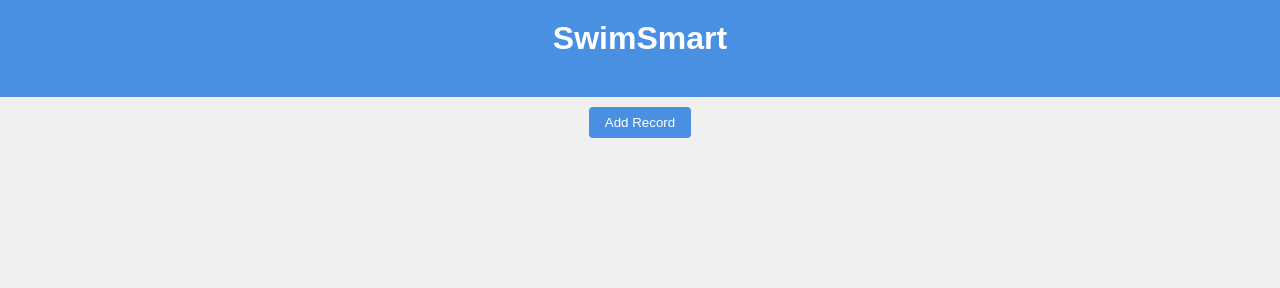
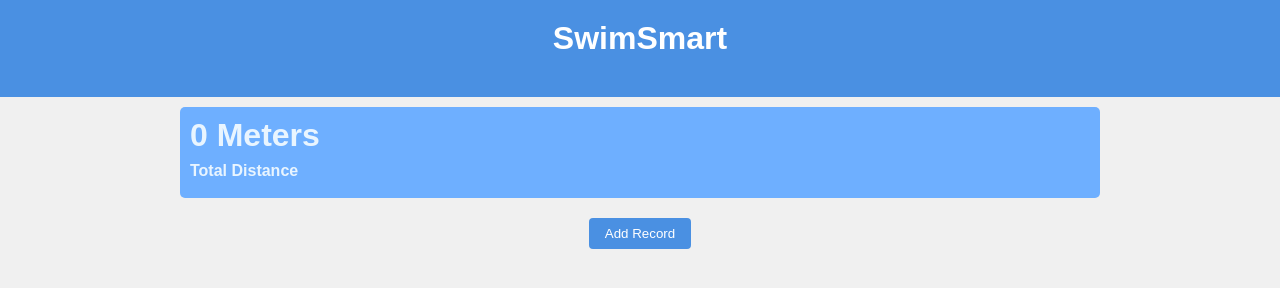
Before and after one commit to Wex-Zhang/DECO2017_final, a website: page public/index.html in a window 1280 px wide. Drawn offline with Linux system fonts and the light colour scheme.

Commit message:
Add display total distance function

```diff
--- a/public/index.html
+++ b/public/index.html
@@ -11,7 +11,7 @@
     <link rel="stylesheet" type="text/css" href="style.css">
 </head>
 <body>
-
+    <div id="totalDistanceDisplay"></div>
     <button onclick="showInputBox('addSwimRecord')">Add Record</button>
 
     <div id="swimCardContainer"></div>
--- a/public/script.js
+++ b/public/script.js
@@ -24,6 +24,7 @@ function addSwim() {
     localStorage.setItem('swimData', JSON.stringify(swimData));
     displaySwimEntry(swimEntry, swimData.length - 1);
     closeInputBox('addSwimRecord');
+    displayTotalDistance();
 }
 
 
@@ -46,6 +47,8 @@ window.onload = function() {
     for(let i = 0; i < swimData.length; i++) {
         displaySwimEntry(swimData[i], i);
     }
+    //load totoal distance when page loading
+    displayTotalDistance();
 }
 
 function deleteSwim(index) {
@@ -55,5 +58,18 @@ function deleteSwim(index) {
     for(let i = 0; i < swimData.length; i++) {
         displaySwimEntry(swimData[i], i);
     }
+    displayTotalDistance();
 
 }
+
+function displayTotalDistance() {
+    let totalDistance = 0;
+    for(let i = 0; i < swimData.length; i++) {
+        totalDistance += swimData[i].distance;
+    }
+    let card = document.getElementById('totalDistanceDisplay');
+    card.innerHTML = `
+        <h1>${totalDistance} Meters</h1>
+        <h4>Total Distance</h4>
+    `;
+}
--- a/public/style.css
+++ b/public/style.css
@@ -98,6 +98,28 @@ input, select {
     margin-bottom: 0.5rem;
 }
 
+#totalDistanceDisplay{
+    border-radius: 5px;
+    padding: 10px;
+    margin: 10px;
+    width: 920px;
+    background-color: #6eafff;
+}
+
+#totalDistanceDisplay h1{
+    color: #e9f5ff;
+    font-size: 2rem;
+    margin-bottom: 0.5rem;
+}
+
+#totalDistanceDisplay h4{
+    color: #e9f5ff;
+    font-size: 1rem;
+    margin-bottom: 0.5rem;
+}
+
+
+
 @media screen and (max-width: 992px) {
     .card {
         width: 80%;
```
